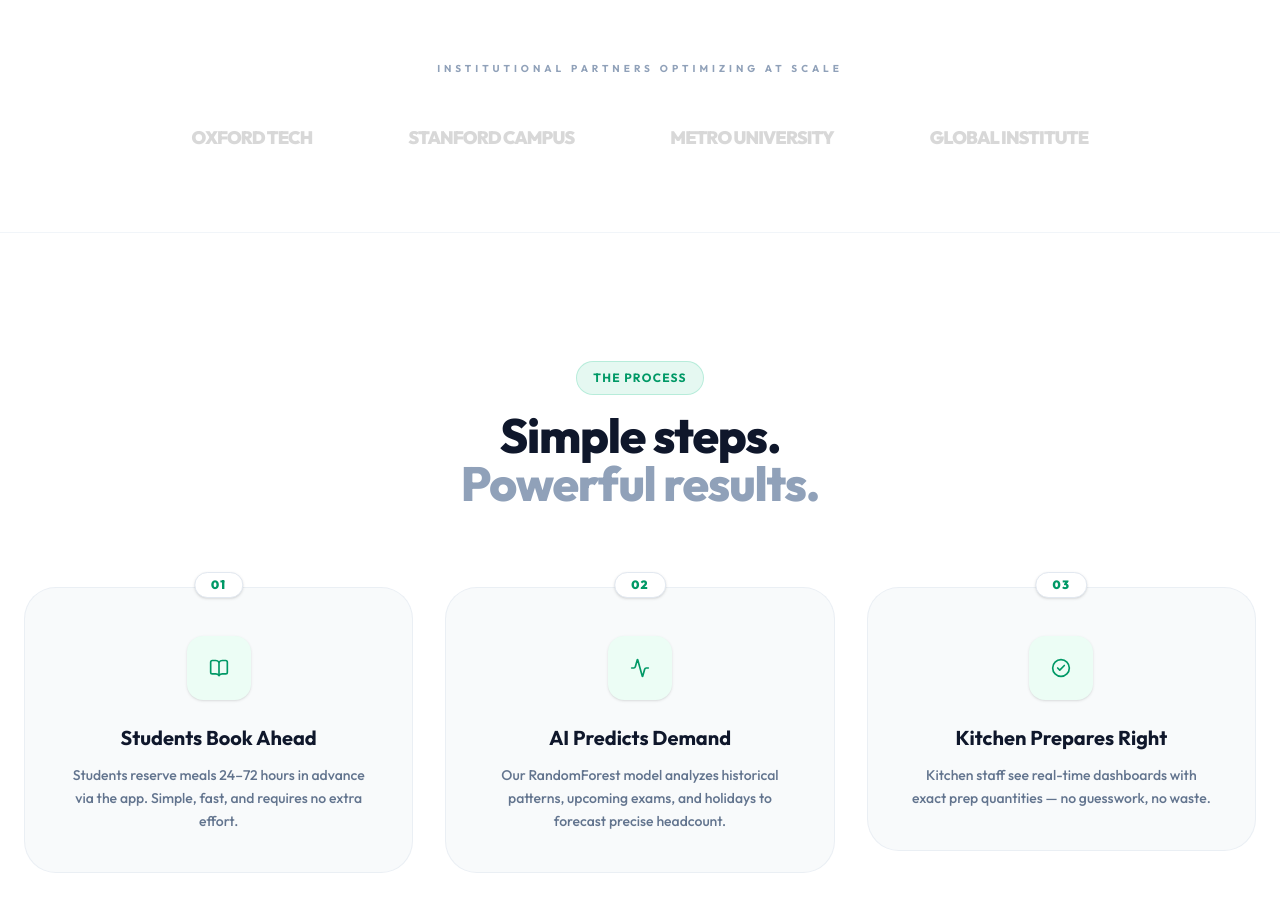
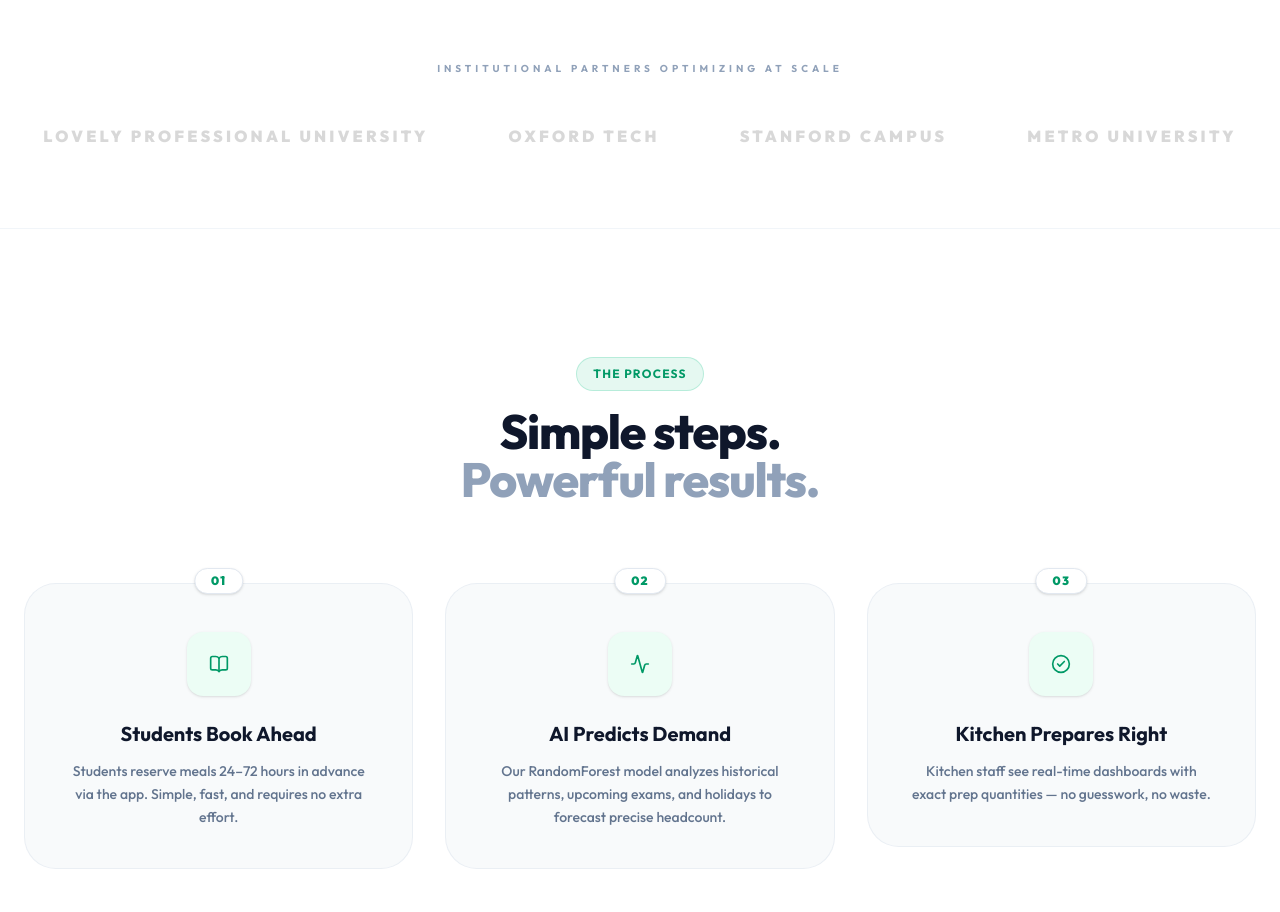
Before and after one commit to PrakharPurwar12/Smart_Food_Waste_Reduction_-_Meal_Optimization_System, a React (Vite) app in the folder frontend/: page / in a window 1280 px wide. Shown: the part 820-1732 px from the top of the page. Built offline with nearby package versions, Linux system fonts and the light colour scheme; no server answers.

Commit message:
add lpu name on landing page

```diff
--- a/frontend/src/pages/LandingPage.jsx
+++ b/frontend/src/pages/LandingPage.jsx
@@ -261,9 +261,9 @@ const LandingPage = () => {
       <section className="py-20 border-y border-slate-100 dark:border-white/5 bg-white dark:bg-[#060b14]">
         <FadeUp className="max-w-7xl mx-auto px-6">
           <p className="text-center text-[10px] font-bold text-slate-400 dark:text-slate-500 uppercase tracking-[0.4em] mb-12">Institutional partners optimizing at scale</p>
-          <div className="flex flex-wrap justify-center items-center gap-12 md:gap-24 grayscale opacity-40 hover:grayscale-0 hover:opacity-100 transition-all duration-700">
-            {['OXFORD TECH', 'STANFORD CAMPUS', 'METRO UNIVERSITY', 'GLOBAL INSTITUTE'].map((n, i) => (
-              <span key={i} className="text-lg font-black tracking-tighter text-slate-400 dark:text-slate-600 cursor-default select-none">
+          <div className="flex flex-wrap justify-center items-center gap-10 md:gap-20 grayscale opacity-40 hover:grayscale-0 hover:opacity-100 transition-all duration-700">
+            {['LOVELY PROFESSIONAL UNIVERSITY', 'OXFORD TECH', 'STANFORD CAMPUS', 'METRO UNIVERSITY'].map((n, i) => (
+              <span key={i} className="text-sm md:text-base font-black tracking-[0.2em] text-slate-400 dark:text-slate-600 cursor-default select-none text-center">
                 {n}
               </span>
             ))}
```
